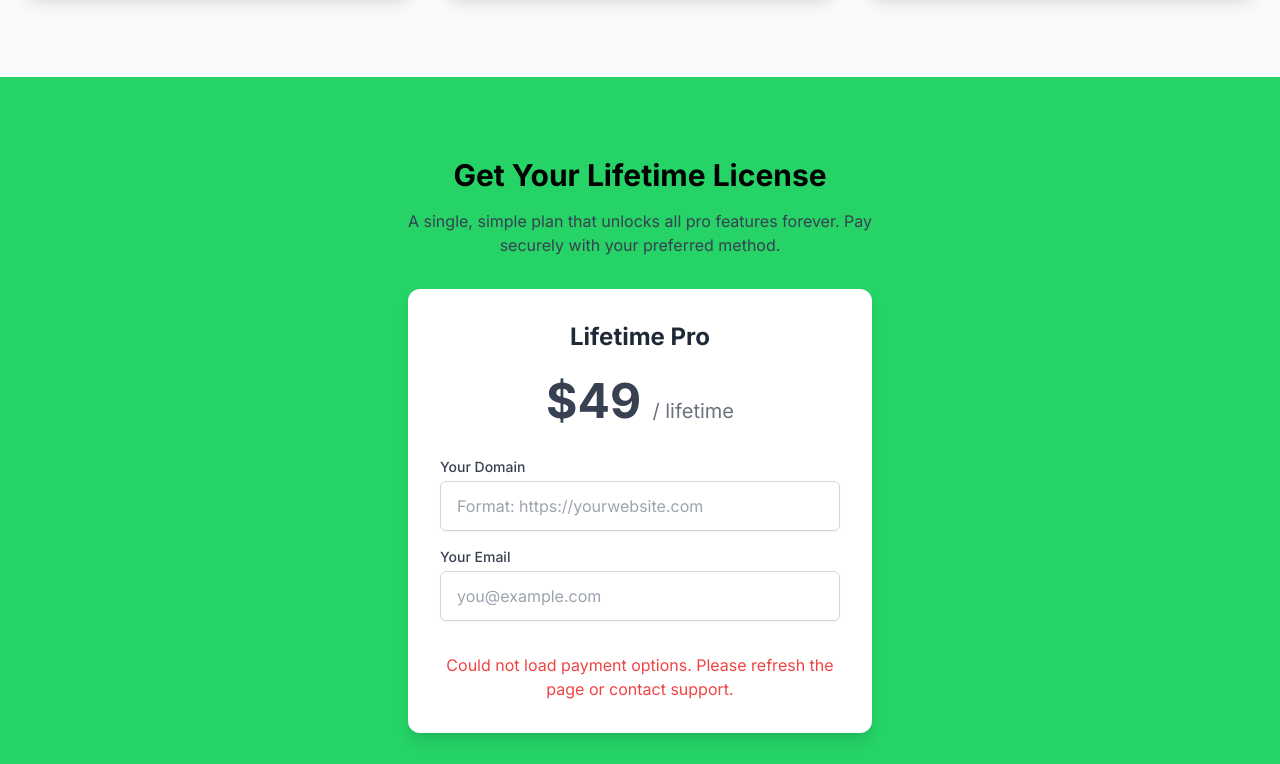
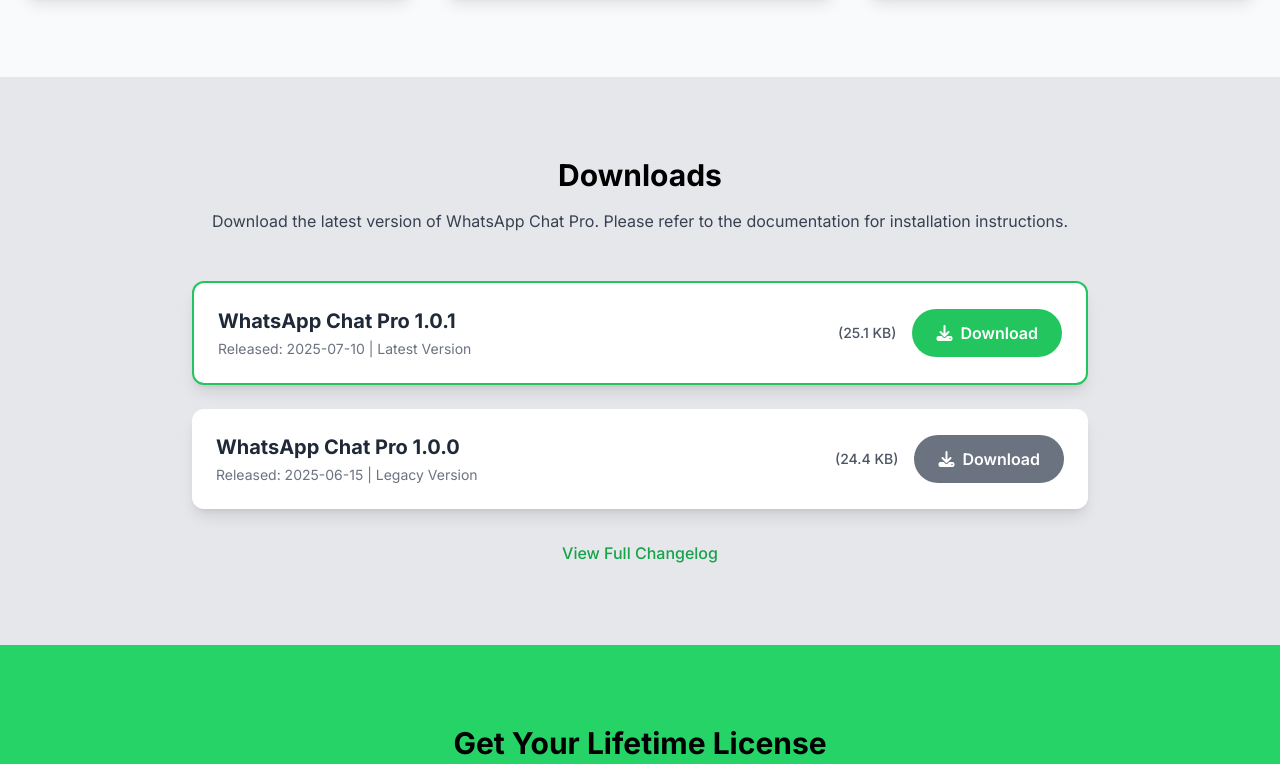
Before and after one commit to dizaraj/wacp-server-netlify, a website: page index.html in a window 1280 px wide. Shown: the part 1323-2087 px from the top of the page. Drawn offline with nearby package versions, Linux system fonts and the light colour scheme.

Commit message:
Download Section Added

```diff
--- a/index.html
+++ b/index.html
@@ -39,6 +39,7 @@
             <div class="hidden md:flex space-x-8">
                 <a href="#home" class="text-gray-600 hover:text-green-600 font-medium">Home</a>
                 <a href="#features" class="text-gray-600 hover:text-green-600 font-medium">Features</a>
+                <a href="#downloads" class="text-gray-600 hover:text-green-600 font-medium">Download</a>
                 <a href="#pricing" class="text-gray-600 hover:text-green-600 font-medium">Pricing</a>
                 <a href="#contact" class="text-gray-600 hover:text-green-600 font-medium">Contact</a>
             </div>
@@ -109,6 +110,52 @@
                         <p class="mt-2 text-gray-600">Built for performance and security, ensuring your customer data is
                             safe.</p>
                     </div>
+                </div>
+            </div>
+        </section>
+
+        <!-- Download Section -->
+        <section id="downloads" class="py-20 bg-gray-200">
+            <div class="container mx-auto px-6">
+                <h2 class="text-3xl text-center text-black font-bold mb-4">Downloads</h2>
+                <p class="section-subtitle text-center">
+                    Download the latest version of WhatsApp Chat Pro. Please refer to the documentation for installation
+                    instructions.
+                </p>
+
+                <div class="mt-12 space-y-6 max-w-4xl mx-auto">
+                    <!-- Latest Version -->
+                    <div class="card flex flex-col md:flex-row items-center justify-between p-6 border-2 border-green-500">
+                        <div class="mb-4 md:mb-0 text-center md:text-left">
+                            <h3 class="text-xl font-bold text-gray-800">WhatsApp Chat Pro 1.0.1</h3>
+                            <p class="text-sm text-gray-500 mt-1">Released: 2025-07-10 | Latest Version</p>
+                        </div>
+                        <div class="flex items-center gap-4">
+                            <span class="text-sm text-gray-600 font-medium">(25.1 KB)</span>
+                            <a href="https://github.com/dizaraj/floating-whatsapp-chat-pro-plugin/releases/download/v1.0.1/floating-wa-chat-pro-widget.zip"
+                                class="bg-green-500 text-white px-6 py-3 rounded-full font-semibold hover:bg-green-600 transition-transform hover:scale-105 inline-block">
+                                <i class="fas fa-download mr-2"></i>Download
+                            </a>
+                        </div>
+                    </div>
+
+                    <!-- Previous Version -->
+                    <div class="card flex flex-col md:flex-row items-center justify-between p-6 hover:shadow-lg">
+                        <div class="mb-4 md:mb-0 text-center md:text-left">
+                            <h3 class="text-xl font-bold text-gray-800">WhatsApp Chat Pro 1.0.0</h3>
+                            <p class="text-sm text-gray-500 mt-1">Released: 2025-06-15 | Legacy Version</p>
+                        </div>
+                        <div class="flex items-center gap-4">
+                            <span class="text-sm text-gray-600 font-medium">(24.4 KB)</span>
+                            <a href="#"
+                                class="bg-gray-500 text-white px-6 py-3 rounded-full font-semibold hover:bg-gray-600 transition-transform hover:scale-105 inline-block">
+                                <i class="fas fa-download mr-2"></i>Download
+                            </a>
+                        </div>
+                    </div>
+                </div>
+                <div class="text-center mt-8">
+                    <a href="https://github.com/dizaraj/floating-whatsapp-chat-pro-plugin/commits/v1.0.1" class="text-green-600 hover:underline font-medium">View Full Changelog</a>
                 </div>
             </div>
         </section>
```
